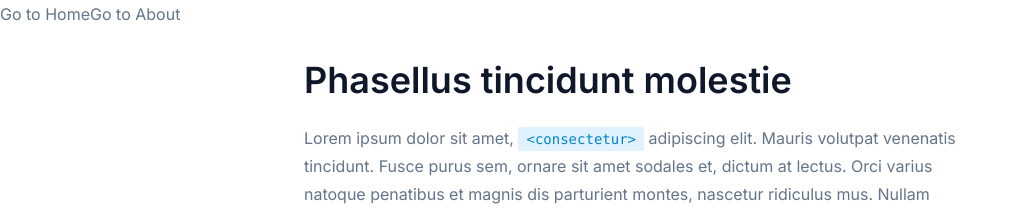
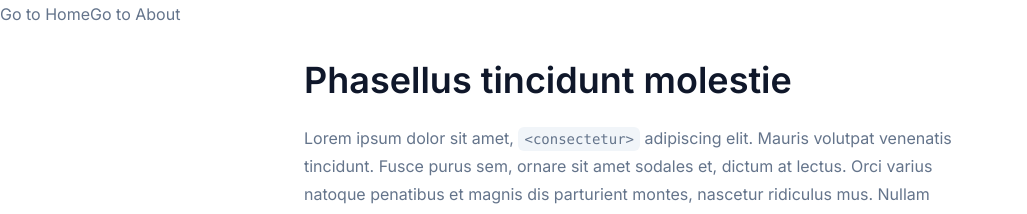
Before and after one commit to martijnvdb87/portfolio-2022, a Vue app: page / in a window 1280 px wide. Shown: the top 214 px of the page, without its empty margins (0-1027 px from the left). Built offline with nearby package versions, Linux system fonts and the light colour scheme.

Commit message:
Change code styling

```diff
--- a/src/styles/index.scss
+++ b/src/styles/index.scss
@@ -35,5 +35,5 @@ h6 {
 }
 
 code {
-  @apply bg-sky-100 text-sky-600 px-2 py-1 text-sm;
+  @apply bg-slate-100 text-slate-500 px-1.5 py-1 text-sm rounded-md;
 }
```
